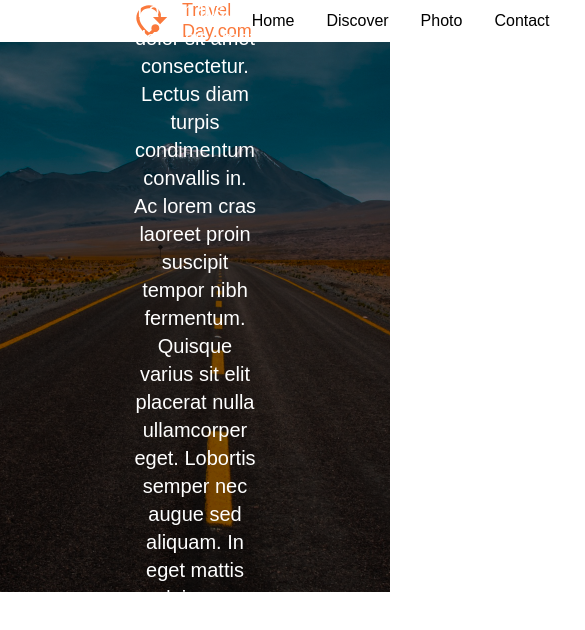
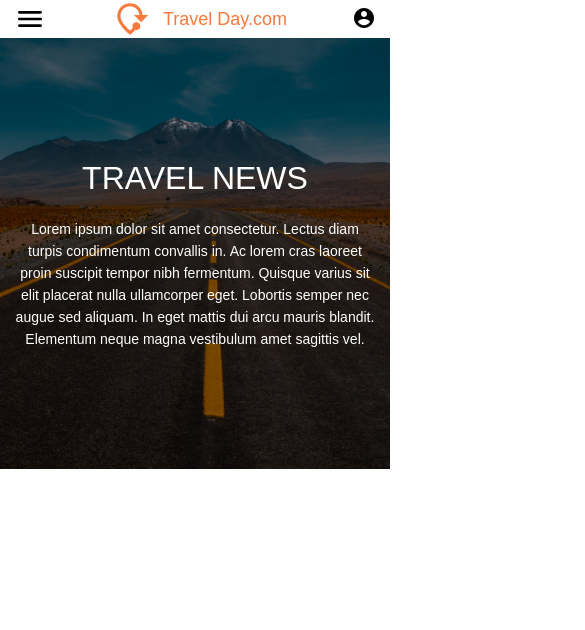
Before and after one commit to nuccaa99/homework9, a plain HTML site: page index.html in a window 390 px wide. Shown: the top 630 px of the page, 585 px wide, since content can reach past the window. Drawn offline with Linux system fonts and the light colour scheme; a web font is replaced by a local one.

Commit message:
added media to the header and section one

```diff
--- a/css/laptop.css
+++ b/css/laptop.css
@@ -0,0 +1,25 @@
+@media (max-width: 1025px) {
+    /* header */
+    header {
+        padding-inline: 92px;
+    }
+    /* section1 */
+    .section_one {
+        padding-inline: 92px;
+    }
+
+}
+
+@media (max-width: 835px) {
+
+    /* header */
+    header {
+        padding-inline: 67px;
+    }
+
+    /* section1 */
+    .section_one {
+        padding-inline: 67px;
+        height: 438px;
+    }
+}
--- a/css/styles.css
+++ b/css/styles.css
@@ -28,6 +28,12 @@ header {
     line-height: normal;
 }
 
+.nav_wrapper {
+    display: flex;
+    justify-content: space-between;
+    column-gap: 40px;
+}
+
 .nav_list {
     display: flex;
     align-items: center;
@@ -42,9 +48,6 @@ header {
     line-height: 24px;
 }
 
-.profile_link {
-    margin-left: 8px;
-}
 
 .burger_menu {
     display: none;
--- a/css/tablet.css
+++ b/css/tablet.css
@@ -0,0 +1,31 @@
+@media (max-width: 750px) {
+
+    /* header */
+    header {
+        padding-inline: 14px;
+    }
+
+    nav {
+        display: none;
+    }
+
+    .burger_menu {
+        display: block;
+    }
+
+    /* section1 */
+    .section_one {
+        padding-inline: 14px;
+        height: 431px;
+    }
+
+    .section_one_title {
+        font-size: 32px;
+        line-height: 40px;
+    }
+
+    .section_one_txt {
+        font-size: 14px;
+        line-height: 22px;
+    }
+}
--- a/index.html
+++ b/index.html
@@ -16,10 +16,12 @@
     <div class="container">
         <!-- header -->
         <header>
+            <img src="images/burger-menu.svg" alt="burger-menu" class="burger_menu">
             <a href="index.html" class="header_logo_link">
                 <img src="images/header-logo.svg" alt="header-logo" class="header_logo">
                 <p class="header_logo_title">Travel Day.com</p>
             </a>
+            <div class="nav_wrapper">
                 <nav>
                     <ul class="nav_list">
                         <li class="nav_list_item">
@@ -34,14 +36,13 @@
                         <li class="nav_list_item">
                             <a href="" class="nav_list_item_link">Contact</a>
                         </li>
-                    <li class="nav_list_item">
+                    </ul>
+                </nav>
                 <a href="" class="profile_link">
                     <img src="images/user-icon.svg" alt="user-icon" class="profile_link_logo">
                 </a>
-                    </li>
-                </ul>
-            </nav>
-            <img src="images/burger-menu.svg" alt="burger-menu" class="burger_menu">
+            </div>
+
         </header>
         <!-- section1 -->
         <section class="section_one">
```
Lines whose indentation alone changed are shown as unchanged.
